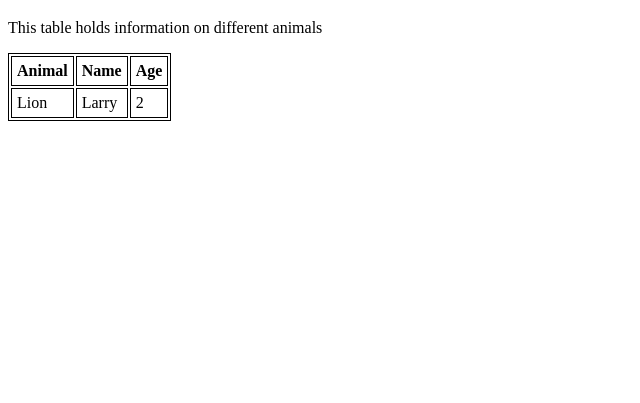
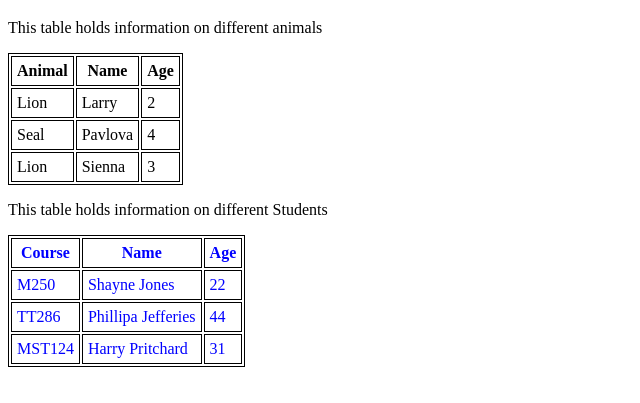
Before and after one commit to GemmaOwen92/TableDisplay, a plain HTML site: page index.html in a window 1280 px wide. Shown: the part 61-464 px from the top of the page, without its empty margins (0-640 px from the left). Drawn offline with Linux system fonts and the light colour scheme.

Commit message:
Second table added, table class used to allow easy styling in CSS style sheet. Color changed to blue.

```diff
--- a/TableDisplay.CSS
+++ b/TableDisplay.CSS
@@ -5,3 +5,7 @@ table, th, td {
 th, td {
 	padding:5px;
 }
+
+table.table2 {
+	color: blue;
+}
--- a/index.html
+++ b/index.html
@@ -28,6 +28,48 @@
 	<td> 2 </td>
 	</tr>
 
+	<tr>
+	<td> Seal</td>
+	<td> Pavlova </td>
+	<td> 4 </td>
+	</tr>
+
+	<tr>
+	<td> Lion</td>
+	<td> Sienna </td>
+	<td> 3 </td>
+	</tr>
+
+	</table>
+
+	<p>This table holds information on different Students</p>
+
+	<table class = "table2">
+
+	<tr>
+	<th> Course </th>
+	<th> Name </th>
+	<th> Age </th>
+	</tr>
+
+	<tr>
+	<td> M250</td>
+	<td> Shayne Jones</td>
+	<td> 22 </td>
+	</tr>
+
+	<tr>
+	<td> TT286</td>
+	<td> Phillipa Jefferies </td>
+	<td> 44 </td>
+	</tr>
+
+	<tr>
+	<td> MST124</td>
+	<td> Harry Pritchard </td>
+	<td> 31 </td>
+	</tr>
+
 	</table>
 
 
```
